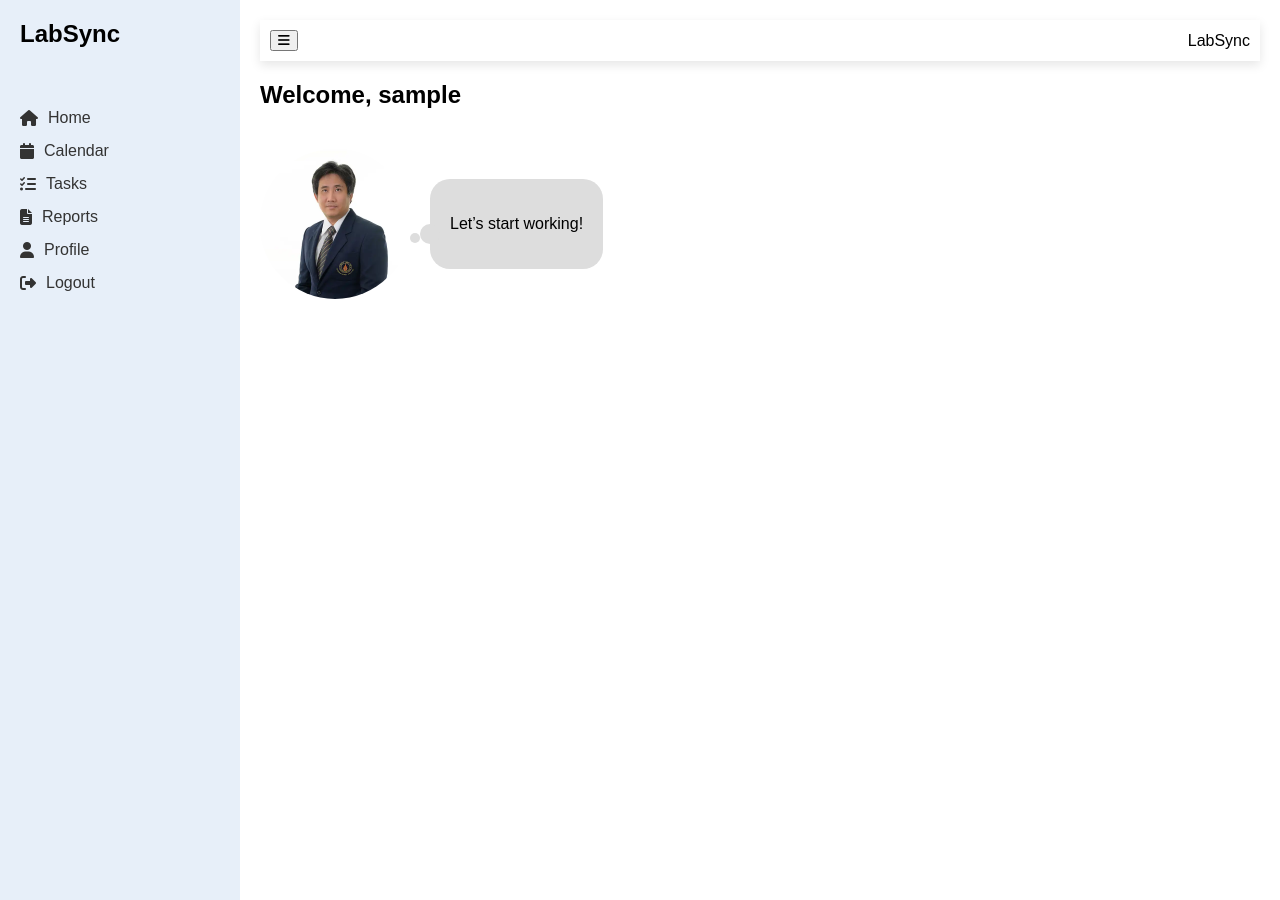
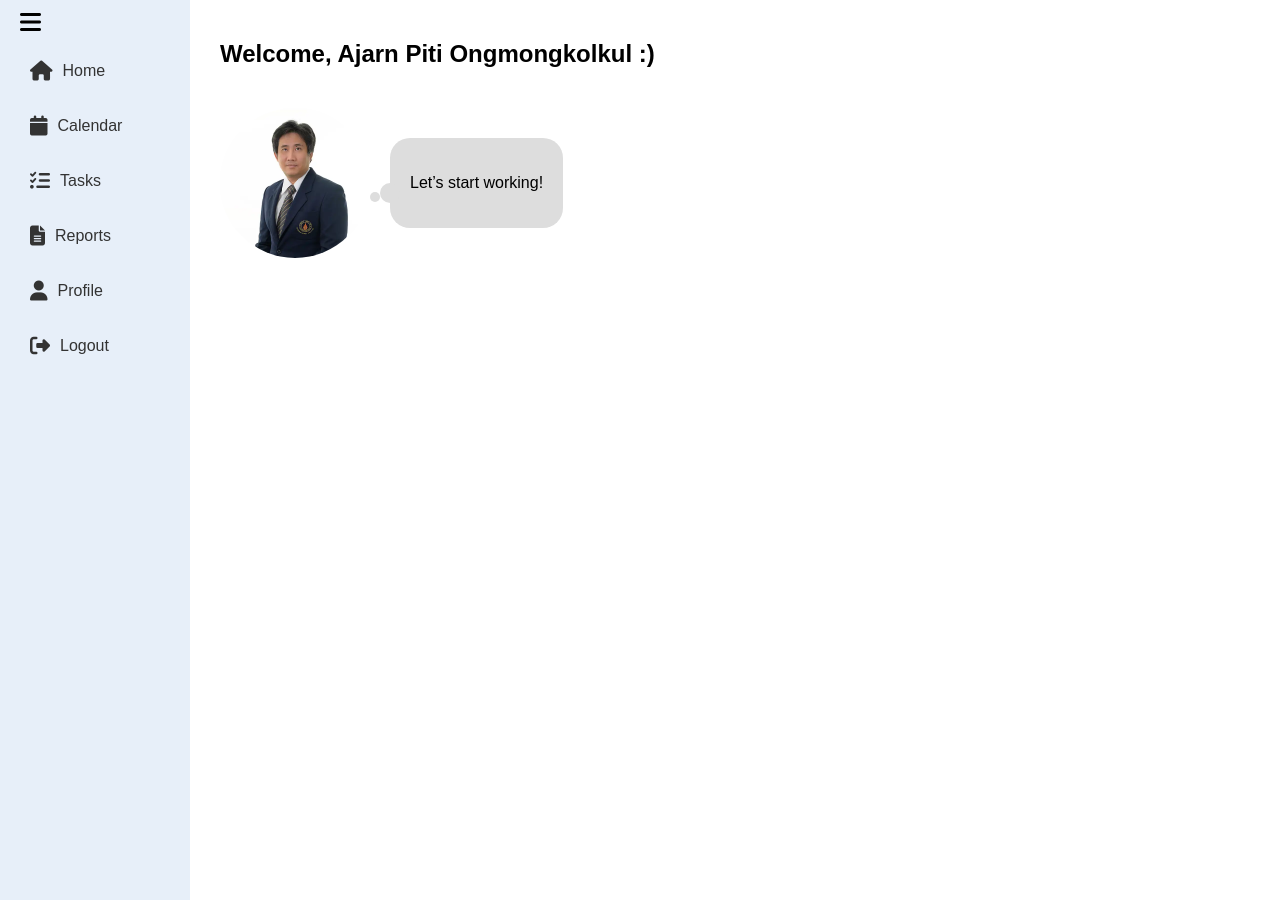
Before and after one commit to sirithatthamrong/SWE-P1, a Flask app: template app/templates/home.html in a window 1280 px wide. Run offline with Flask 3, Linux system fonts and the light colour scheme; the template is opened without the code that fills it, so the values that code supplies are empty; the visitor is signed in with stand-in values (Sample User, id 1); some libraries are stand-ins or nearby versions.

Commit message:
Enhance UI design for homepage

```diff
--- a/app/static/css/home.css
+++ b/app/static/css/home.css
@@ -1,4 +1,3 @@
-/* Reset */
 body {
     margin: 0;
     font-family: 'Poppins', sans-serif;
@@ -8,11 +7,82 @@ body {
 
 /* Sidebar */
 .sidebar {
-    width: 200px;
+    width: 150px;
     background: #e7eff9;
     display: flex;
     flex-direction: column;
     padding: 20px;
+    position: fixed;
+    height: 100vh;
+    left: 0;
+    top: 0;
+    transition: transform 0.3s ease-in-out;
+    overflow: hidden;
+}
+
+/* Hide sidebar when inactive */
+.sidebar.hidden {
+    width: 25px; /* Keep only icons visible */
+}
+
+/* Hide text when sidebar is collapsed */
+.sidebar.hidden .nav a {
+    justify-content: center;
+}
+
+.sidebar.hidden .nav a span {
+    display: none; /* Hide text */
+}
+
+/* Adjust main content when sidebar is hidden */
+.main-content {
+    transition: margin-left 0.3s ease-in-out;
+    margin-left: 200px;
+}
+
+.main-content.expanded {
+    margin-left: 60px; /* Shift content when collapsed */
+}
+
+.menu-toggle {
+    background: none;
+    border: none;
+    font-size: 24px;
+    cursor: pointer;
+    color: black;
+    outline: none;
+    z-index: 1000;
+}
+
+/* Position the topbar menu icon */
+.topbar .menu-toggle {
+    position: absolute;
+    left: 20px;
+    top: 10px;
+}
+
+/* Ensure sidebar icons remain visible */
+.sidebar .nav a {
+    display: flex;
+    align-items: center;
+    padding: 10px;
+}
+
+.sidebar .nav a i {
+    font-size: 20px;
+    margin-right: 10px;
+}
+
+/* When sidebar is collapsed, remove text spacing */
+.sidebar.hidden .nav a i {
+    margin-right: 0;
+}
+
+/* When sidebar is hidden, shift menu button */
+.sidebar.hidden .menu-toggle {
+    position: absolute;
+    left: 15px;
+    top: 15px;
 }
 
 .sidebar .logo {
@@ -48,16 +118,6 @@ body {
     padding: 20px;
     display: flex;
     flex-direction: column;
-}
-
-/* Topbar */
-.topbar {
-    display: flex;
-    justify-content: space-between;
-    align-items: center;
-    background: #fff;
-    padding: 10px;
-    box-shadow: 0px 4px 10px rgba(0, 0, 0, 0.1);
 }
 
 /* Welcome Section */
--- a/app/templates/base.html
+++ b/app/templates/base.html
@@ -6,34 +6,33 @@
     <title>{% block title %}LabSync{% endblock %}</title>
     <link rel="stylesheet" href="{{ url_for('static', filename='css/home.css') }}">
     <script defer src="{{ url_for('static', filename='js/sidebar.js') }}"></script>
-    <script src="https://kit.fontawesome.com/a076d05399.js" crossorigin="anonymous"></script>
+    <link rel="stylesheet" href="https://cdnjs.cloudflare.com/ajax/libs/font-awesome/6.4.0/css/all.min.css">
+
 </head>
 <body>
-
     <!-- Sidebar -->
     <div class="sidebar">
-        <div class="logo">LabSync</div>
         <ul class="nav">
-            <li><a href="{{ url_for('main.home') }}"><i class="fas fa-home"></i> Home</a></li>
-            <li><a href="#"><i class="fas fa-calendar"></i> Calendar</a></li>
-            <li><a href="#"><i class="fas fa-tasks"></i> Tasks</a></li>
-            <li><a href="#"><i class="fas fa-file-alt"></i> Reports</a></li>
-            <li><a href="#"><i class="fas fa-user"></i> Profile</a></li>
-            <li><a href="{{ url_for('main.logout') }}"><i class="fas fa-sign-out-alt"></i> Logout</a></li>
+            <li class="topbar"> <i class="fas fa-bars menu-toggle"></i> </li>
+            <li><a href="{{ url_for('main.home') }}"><i class="fas fa-home"></i> <span>Home</span></a></li>
+            <li><a href="#"><i class="fas fa-calendar"></i> <span>Calendar</span></a></li>
+            <li><a href="#"><i class="fas fa-tasks"></i> <span>Tasks</span></a></li>
+            <li><a href="#"><i class="fas fa-file-alt"></i> <span>Reports</span></a></li>
+            <li><a href="#"><i class="fas fa-user"></i> <span>Profile</span></a></li>
+            <li><a href="{{ url_for('main.logout') }}"><i class="fas fa-sign-out-alt"></i> <span>Logout</span></a></li>
         </ul>
     </div>
 
+
     <!-- Main Content -->
     <div class="main-content">
-        <div class="topbar">
-            <button class="menu-toggle"><i class="fas fa-bars"></i></button>
-            <span>LabSync</span>
-        </div>
+<!--        <div class="topbar">-->
+<!--            <i class="fas fa-bars menu-toggle"></i>-->
+<!--        </div>-->
 
         <div class="content">
             {% block content %}{% endblock %}
         </div>
     </div>
-
 </body>
 </html>
--- a/app/templates/home.html
+++ b/app/templates/home.html
@@ -1,9 +1,8 @@
 {% extends 'base.html' %}
 
-{% block title %}Home - LabSync{% endblock %}
 
 {% block content %}
-    <h2>Welcome, {{ session['username'] }}</h2>
+    <h2>Welcome, Ajarn Piti Ongmongkolkul :)</h2>
     <div class="welcome-container">
         <img src="{{ url_for('static', filename='images/piti.png') }}" alt="User" class="user-image">
         <div class="thought-bubble">
```
